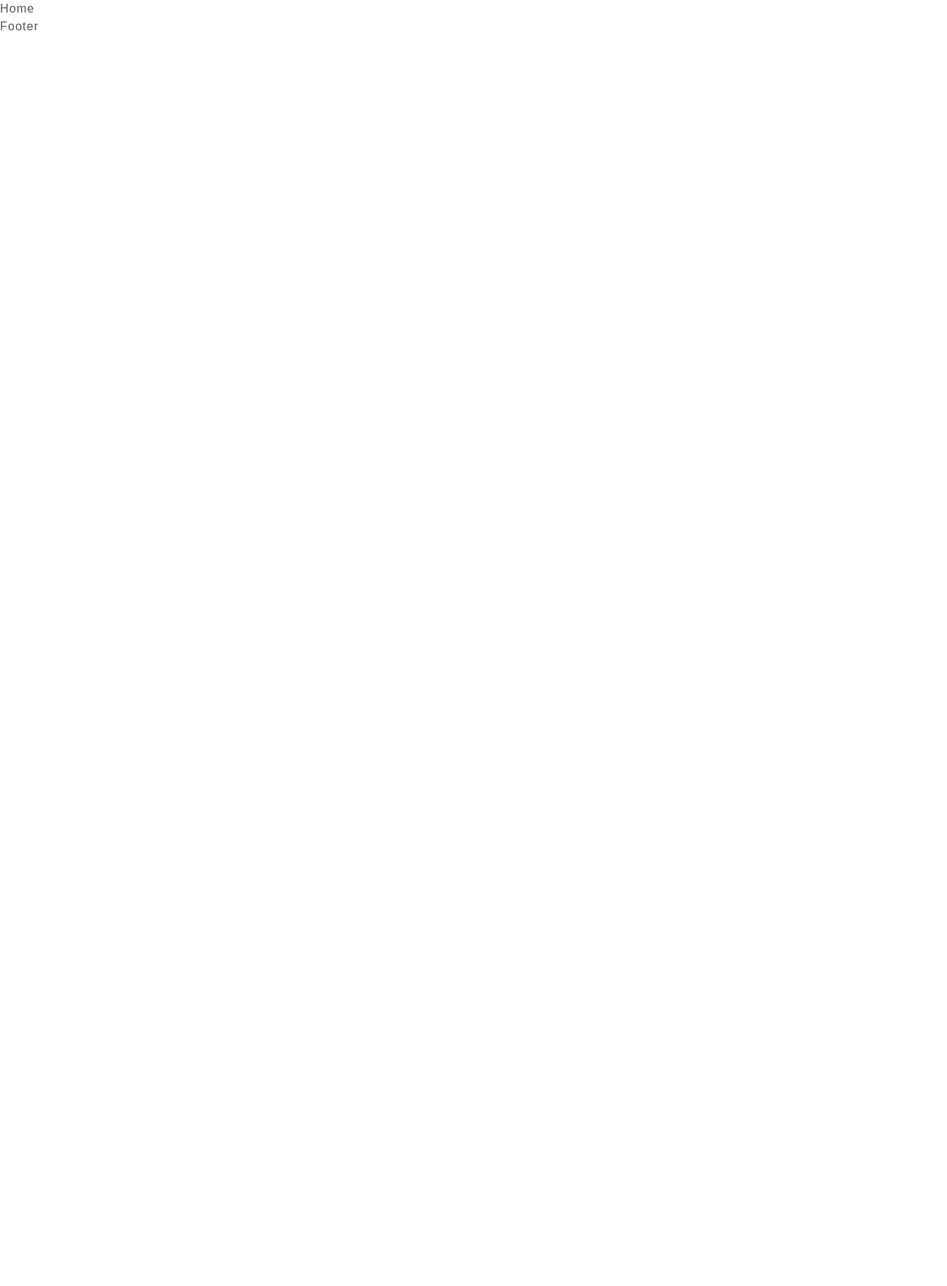
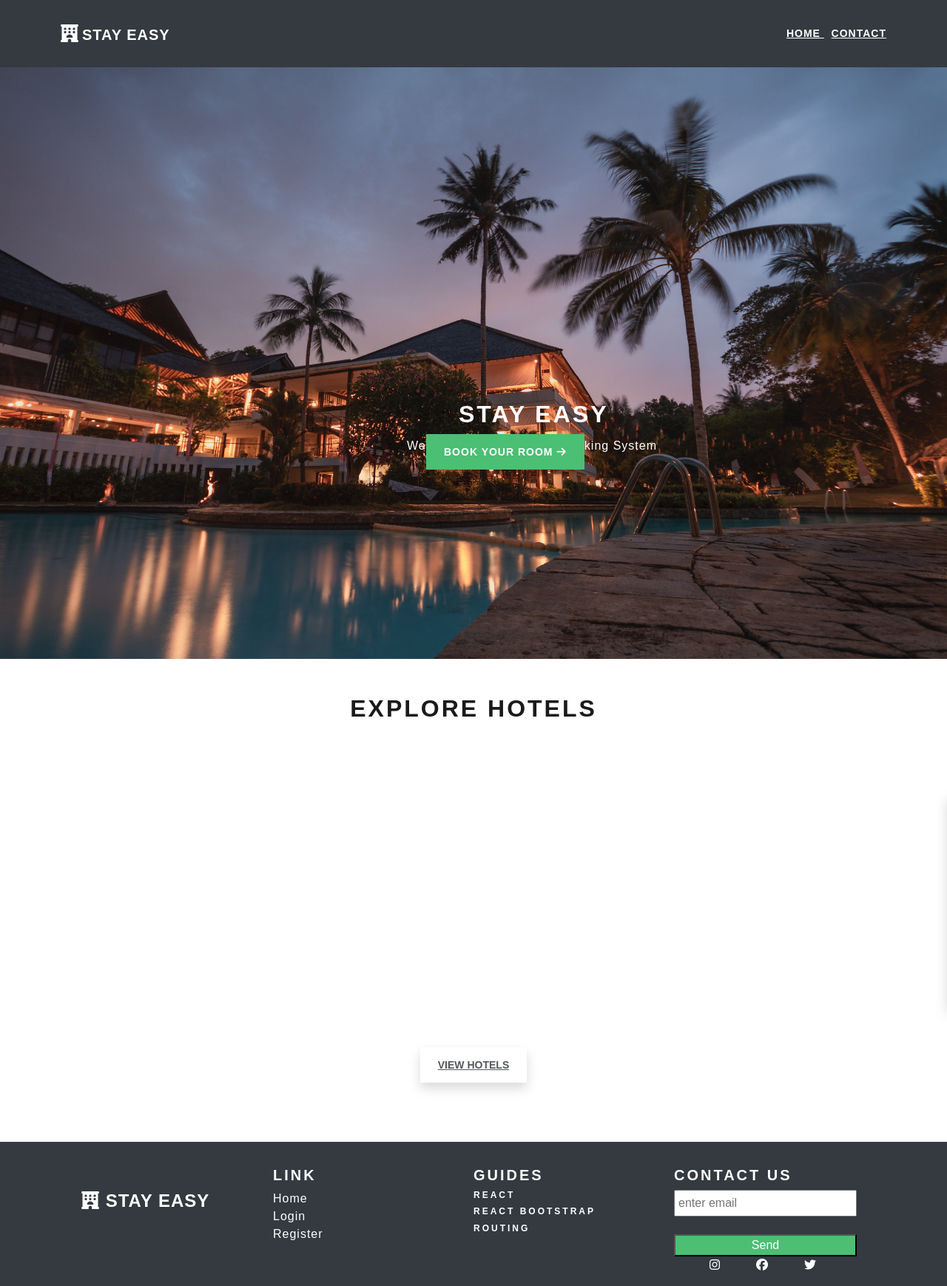
Before and after one commit to Devika1020/HotelBooking, a React (Vite) app: page / in a window 1280 px wide. Shown: the whole page at 74% size. Before the commit the page ends 800 px from the top, so only its background shows below. Built offline with nearby package versions, Linux system fonts and the light colour scheme; a web font is replaced by a local one.

Commit message:
Home Page Designed

```diff
--- a/package.json
+++ b/package.json
@@ -10,7 +10,9 @@
     "preview": "vite preview"
   },
   "dependencies": {
+    "bootstrap": "^5.3.2",
     "react": "^18.2.0",
+    "react-bootstrap": "^2.10.0",
     "react-dom": "^18.2.0",
     "react-router-dom": "^6.22.0"
   },
--- a/src/App.jsx
+++ b/src/App.jsx
@@ -7,12 +7,13 @@ import Home from './pages/Home'
 import Hotelsview from './pages/Hotelsview'
 import Udashboard from './pages/Udashboard'
 import Footer from './Components/Footer'
-
+import Header from './Components/Header'
 function App() {
 
 
   return (
     <>
+    <Header></Header>
      <Routes>
 <Route path='/' element={<Home/>}/>
 <Route path='/login' element={<Auth/>}/>
--- a/src/Components/Footer.jsx
+++ b/src/Components/Footer.jsx
@@ -1,9 +1,64 @@
 import React from 'react'
+
+import { Row , Col, Container, Navbar } from 'react-bootstrap'
 
 function Footer() {
   return (
-    <div>Footer</div>
+    <div className='bg-dark 'style={{marginTop:"80px"}} >
+     <hr />
+     <Container className='p-3 text-white'>
+       <Row className='w-100 container'>
+        <Col lg={3} md={3} >
+        <Navbar className="bg-body-black ">
+        <Container>
+          <Navbar.Brand href="#home">
+
+           <i className="fa-solid fa-hotel text-white fs-3 mt-1 " > </i><b className='fs-3 text-white'>   <a href="./" className='text-white' style={{textDecoration:'none'}} >STAY EASY</a></b>
+
+          </Navbar.Brand>
+        </Container>
+        {/* <p className='text-white text-left'>Designed and built with all the love in the world by the bootstrap team possimus recuusandae consequator ipsa verotatis </p> */}
+
+      </Navbar>
+        </Col>
+
+        <Col lg={3} md={3} style={{fontFamily:'Playfair Display'}}>
+        <h4 className='text-white' ><b>Link</b></h4>
+        <a href="./home" className='text-white' style={{textDecoration:'none'}} >Home</a><br />
+        <a href="./login" className='text-white' style={{textDecoration:'none'}}>Login</a><br />
+        <a href="./register" className='text-white' style={{textDecoration:'none'}}>Register</a><br />
+        </Col>
+
+
+        <Col lg={3} md={3}>
+        <h4 className='text-white'><b>Guides</b></h4>
+        <h6  className='text-white'>react</h6>
+        <h6 className='text-white'>react bootstrap</h6>
+        <h6 className='text-white'>routing</h6>
+        </Col>
+
+
+        <Col lg={3} md={3}>
+        <h4 className='text-white'><b>Contact Us</b></h4>
+        <input className='w-100 p-1' type="text" name="" id="" placeholder='enter email' /><br /><br />
+        <button className='bg-success  text-white w-100'>Send</button>
+        <div >
+          <i style={{ marginLeft: '3rem' }} class="fa-brands fa-instagram"></i>
+          <i  style={{ marginLeft: '3rem' }} class="fa-brands fa-facebook"></i>
+          <i style={{ marginLeft: '3rem' }}class="fa-brands fa-twitter"></i>
+
+        </div>
+
+
+        </Col>
+
+
+       </Row>
+     </Container>
+
+
+    </div>
+
   )
 }
-
 export default Footer
--- a/src/Components/Header.jsx
+++ b/src/Components/Header.jsx
@@ -1,9 +1,28 @@
 import React from 'react'
 
-function Header() {
-  return (
-    <div>Header</div>
-  )
-}
+    import { Badge } from 'react-bootstrap';
+    import Container from 'react-bootstrap/Container';
+    import Nav from 'react-bootstrap/Nav';
+    import Navbar from 'react-bootstrap/Navbar';
+    import { Link } from 'react-router-dom';
 
-export default Header
+
+    function Header() {
+
+        return (
+            <Navbar className=" bg-dark">
+                <Container>
+                  <Navbar.Brand href="#home">
+
+                     <i className="fa-solid fa-hotel text-white fs-3 mt-1 " />
+                   <b className='ms-1 text-white'>Stay Easy</b>
+
+
+                  </Navbar.Brand><b  className='text-white'><u>Home </u>&nbsp; <u>Contact</u></b>
+
+                </Container>
+              </Navbar>
+          )
+    }
+
+    export default Header
--- a/src/Components/Hotelcard.jsx
+++ b/src/Components/Hotelcard.jsx
@@ -1,8 +1,50 @@
 import React from 'react'
+import Card from 'react-bootstrap/Card';
+import { useState } from 'react';
+import Modal from 'react-bootstrap/Modal';
+import { Row, Col } from 'react-bootstrap';
+function Hotelcard() {
+  const [show, setShow] = useState(false);
+  const handleClose = () => setShow(false);
+  const handleShow = () => setShow(true);
+  return (
+   <>
 
-function Hotelcard() {
-  return (
-    <div>Hotelcard</div>
+    <Card className='shadow mb-5 btn' style={{ width: '20rem' }} onClick={handleShow}>
+      <Card.Img variant="top" src="https://i.postimg.cc/QtsKNW66/images.png" />
+      <Card.Body>
+        <Card.Title>Ecommerce App Development</Card.Title>
+      </Card.Body>
+    </Card>
+    <Modal size='lg' show={show} onHide={handleClose}>
+        <Modal.Header closeButton>
+          <Modal.Title>Project Details</Modal.Title>
+        </Modal.Header>
+        <Modal.Body>
+          <Row>
+            <Col sm={12} md={6}>
+              <img className='img-fluid' src="https://i.postimg.cc/QtsKNW66/images.png" alt="Project Img" />
+            </Col>
+            <Col sm={12} md={6}>
+              <h2 className="fw-bolder text-primary"> Title</h2>
+              <p>Project Overview : <span>Lorem, ipsum dolor sit amet consectetur adipisicing elit. Aspernatur facilis modi optio animi dolore! Quaerat nisi cupiditate veritatis laudantium impedit, repellat eligendi, vero soluta nemo eius optio incidunt possimus ipsum.</span>
+              </p>
+              <p>Languages Used: <span className='fw-bolder text-danger'> HTML,CSS,JS</span></p>
+            </Col>
+
+          </Row>
+          <div className='mt-3'>
+            <a href="https://github.com/" target='_blank' className='btn'><i className='fa-brands fa-github fa-2x' ></i></a>
+            <a href="www.github.com" target='_blank' className='btn'><i className='fa-solid fa-link fa-2x' ></i></a>
+
+          </div>
+        </Modal.Body>
+
+
+
+      </Modal>
+
+   </>
   )
 }
 
--- a/src/pages/Home.jsx
+++ b/src/pages/Home.jsx
@@ -1,8 +1,32 @@
 import React from 'react'
-
+import { Link } from 'react-router-dom'
+import load from '../assets/load.jpg'
+import Hotelcard from '../components/Hotelcard'
+import './style.css'
 function Home() {
   return (
-    <div>Home</div>
+    <>
+  <div className='c'>
+    <img style={{height:'100vh',width:'100%'}} src={load} alt=""     />
+   <h1 className='h'>Stay Easy </h1>
+   <p className='hl'>Welcome To Online Hotel Booking System</p>
+    <Link className='btn btn-success mt-3' to={'/login'}>Book Your Room <i className='fa-solid fa-arrow-right'></i></Link>
+  </div>
+     <div className='mt-5'>
+       <h1 className='text-center mb-5'>Explore Hotels</h1>
+   <marquee >
+       <div>
+           <div className='project mt-5'>
+               <Hotelcard/>
+           </div>
+       </div>
+   </marquee>
+   <div className='text-center '>
+       <button  className='btn btn shadow '><u>View Hotels</u></button>
+   </div>
+
+     </div>
+     </>
   )
 }
 
--- /dev/null
+++ b/src/pages/style.css
@@ -0,0 +1,21 @@
+.c{
+    position: relative;
+    width: 100%;
+}
+.c .h{
+    position:absolute;
+color: white;
+margin-top: -350px;
+margin-left: 620px;
+}
+.c .hl{
+    position:absolute;
+color: white;
+margin-top: -300px;
+margin-left: 550px;
+}
+.c .btn{
+position:absolute;
+top:60%;
+left:45%
+}
```
Also changed, not shown: src/App.css (line endings or trailing spaces), src/assets/load.jpg (added), 1 other file (tests, documents, lock files or other folders).
